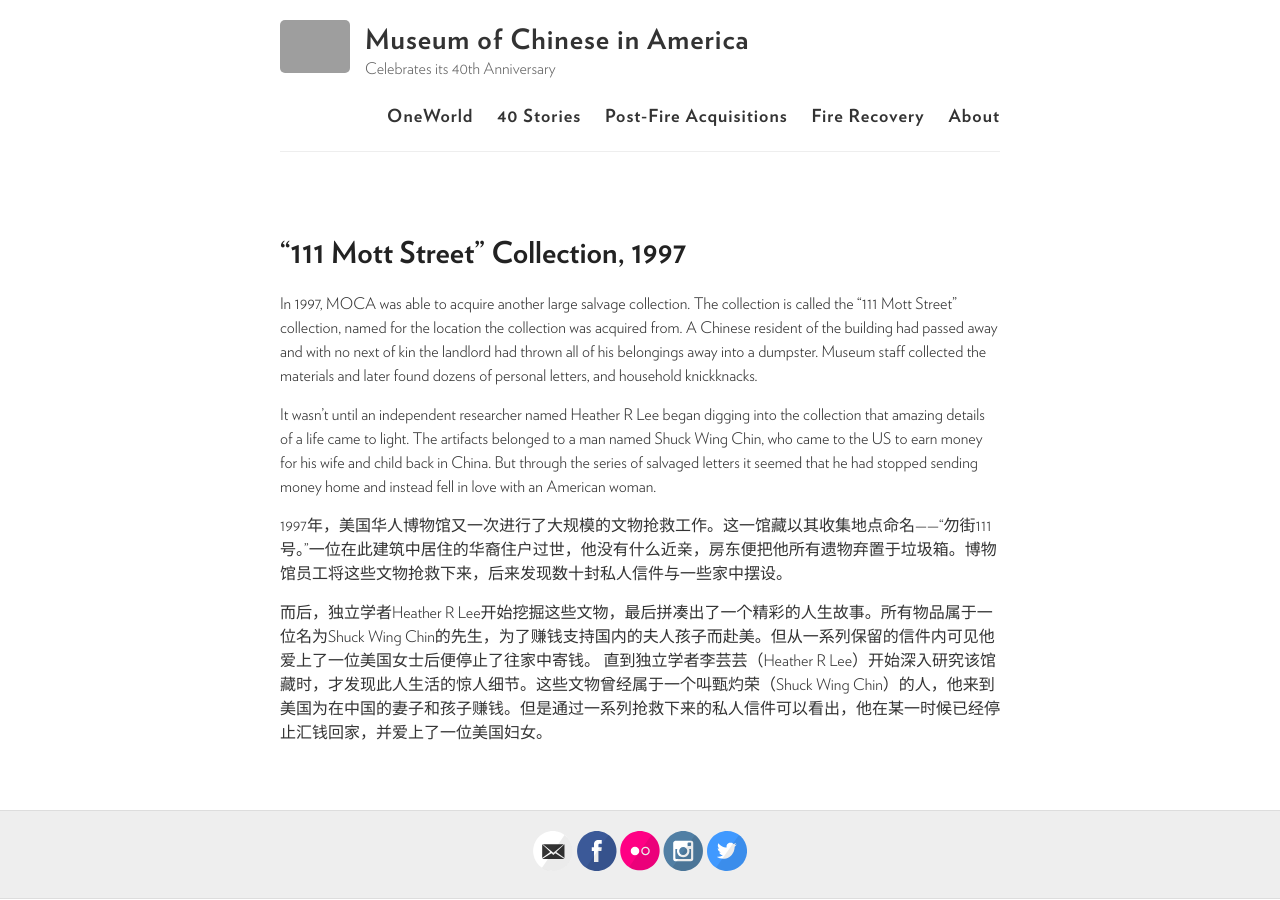
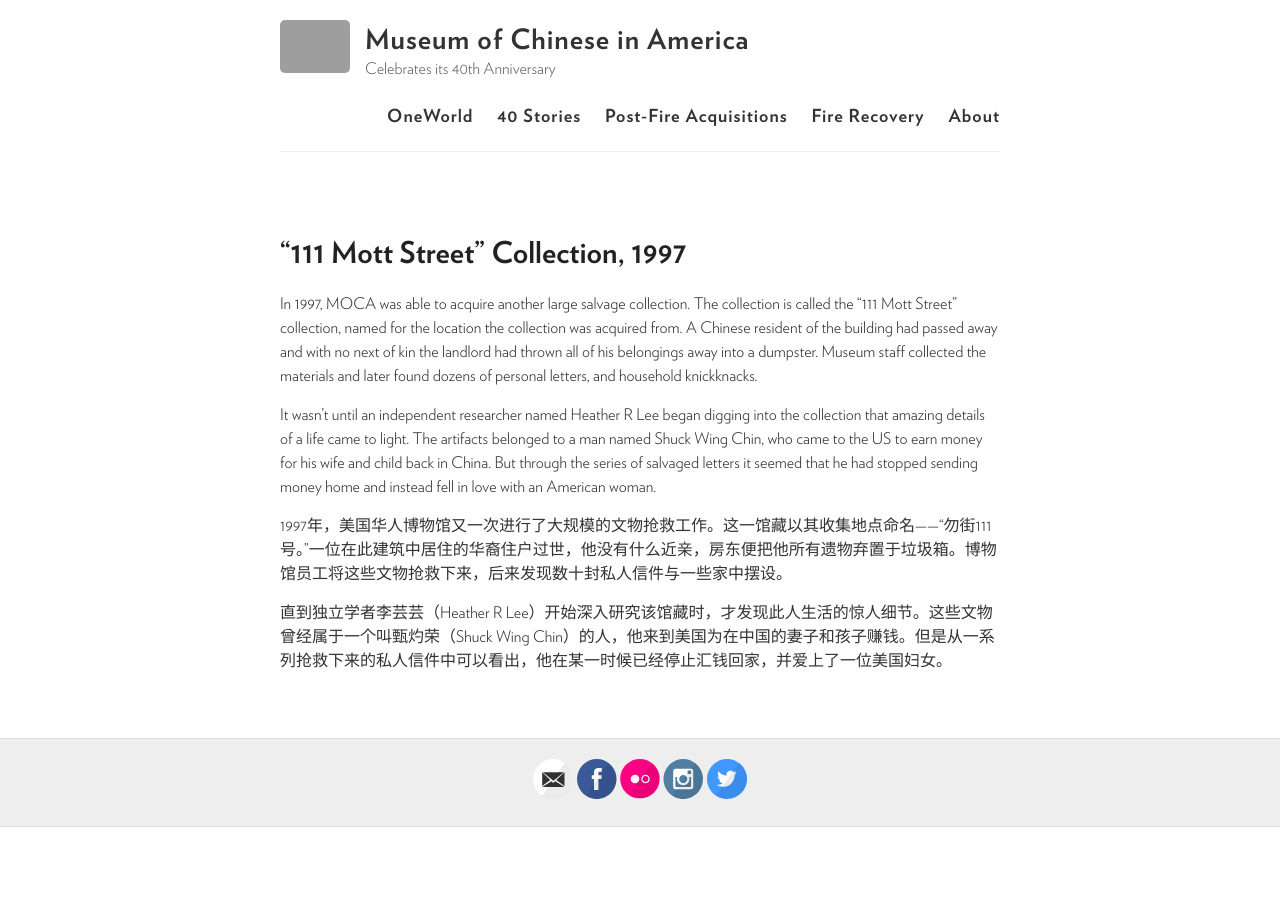
Before and after one commit to moca40/moca40.github.io, a Jekyll site: the page built from _stories/1997-01-01-111-mott.md, in a window 1280 px wide. Built offline with Jekyll 4.4.1, drawn with Linux system fonts in a browser that asks for light colours; grey boxes are pictures that could not be loaded.

Commit message:
Update 1997-01-01-111-mott.md

```diff
--- a/_stories/1997-01-01-111-mott.md
+++ b/_stories/1997-01-01-111-mott.md
@@ -90,5 +90,4 @@
 
 1997年，美国华人博物馆又一次进行了大规模的文物抢救工作。这一馆藏以其收集地点命名——“勿街111号。”一位在此建筑中居住的华裔住户过世，他没有什么近亲，房东便把他所有遗物弃置于垃圾箱。博物馆员工将这些文物抢救下来，后来发现数十封私人信件与一些家中摆设。
 
-而后，独立学者Heather R Lee开始挖掘这些文物，最后拼凑出了一个精彩的人生故事。所有物品属于一位名为Shuck Wing Chin的先生，为了赚钱支持国内的夫人孩子而赴美。但从一系列保留的信件内可见他爱上了一位美国女士后便停止了往家中寄钱。
-直到独立学者李芸芸（Heather R Lee）开始深入研究该馆藏时，才发现此人生活的惊人细节。这些文物曾经属于一个叫甄灼荣（Shuck Wing Chin）的人，他来到美国为在中国的妻子和孩子赚钱。但是通过一系列抢救下来的私人信件可以看出，他在某一时候已经停止汇钱回家，并爱上了一位美国妇女。
+直到独立学者李芸芸（Heather R Lee）开始深入研究该馆藏时，才发现此人生活的惊人细节。这些文物曾经属于一个叫甄灼荣（Shuck Wing Chin）的人，他来到美国为在中国的妻子和孩子赚钱。但是从一系列抢救下来的私人信件中可以看出，他在某一时候已经停止汇钱回家，并爱上了一位美国妇女。
```
